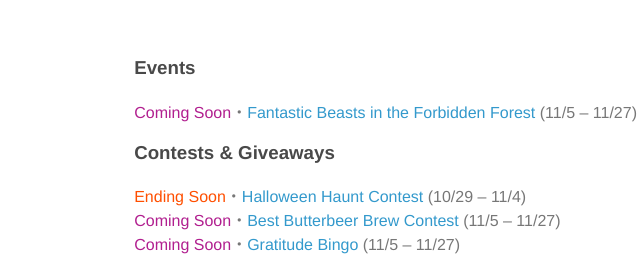
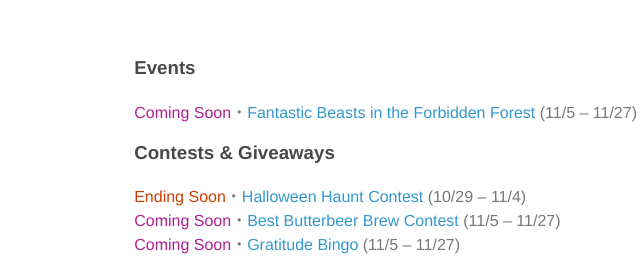
Before and after one commit to harleyshallows/harleyshallows.github.io, a plain HTML site: page index.html in a window 1280 px wide. Shown: the top 267 px of the page, 453-1093 px from the left. Drawn offline with Linux system fonts and the light colour scheme; files whose address does not match are found by name.

Commit message:
change ending soon tag color

```diff
--- a/index.html
+++ b/index.html
@@ -44,7 +44,7 @@
 .drop{color:#F18787}
 .new{color:#1fb141}
 .cs{color:#b11f8f}
-.es{color:#ff4f00}
+.es{color:#cc3f00}
 .dead,.dead a,.dead .js,.dead .js,.dead .html,.dead .php,.dead .py{color:#aaa;}
 .dead:before{content:"[dead]";}
 @media print,screen and (max-width: 960px) {
```
